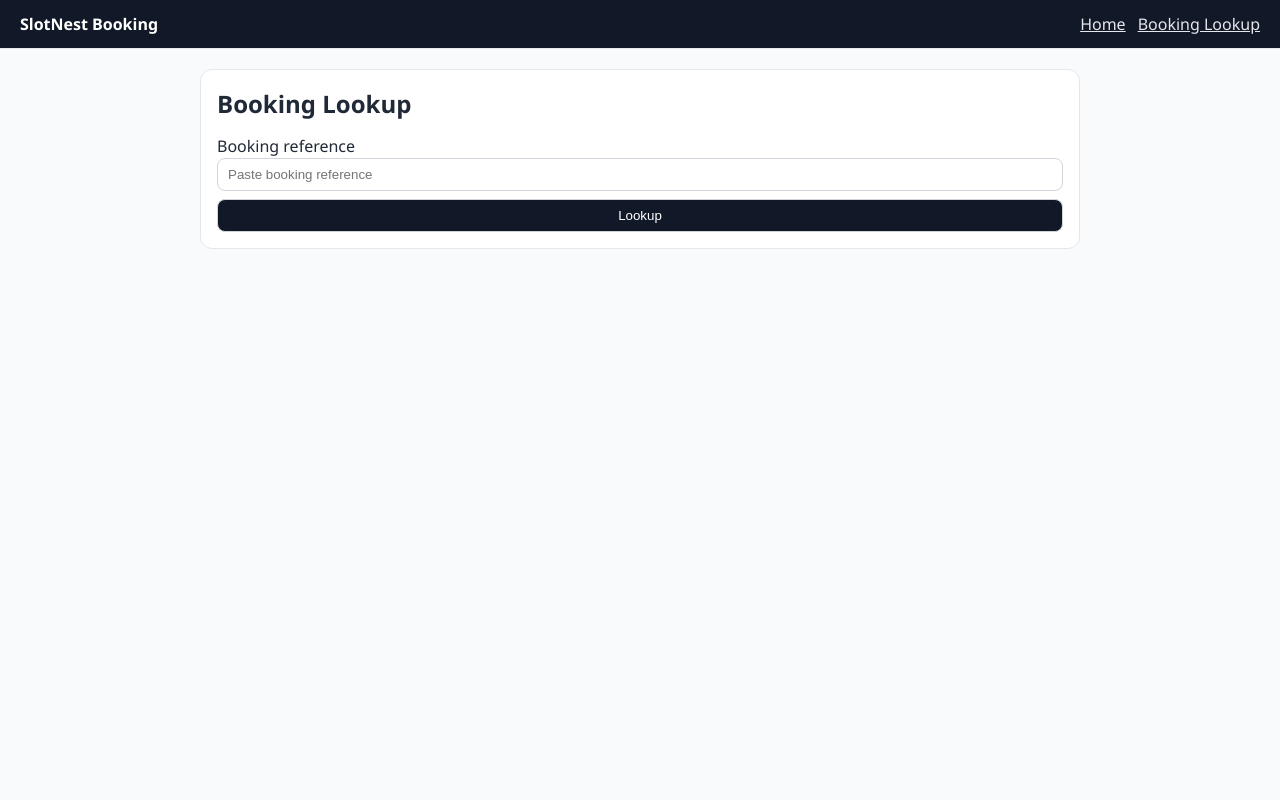
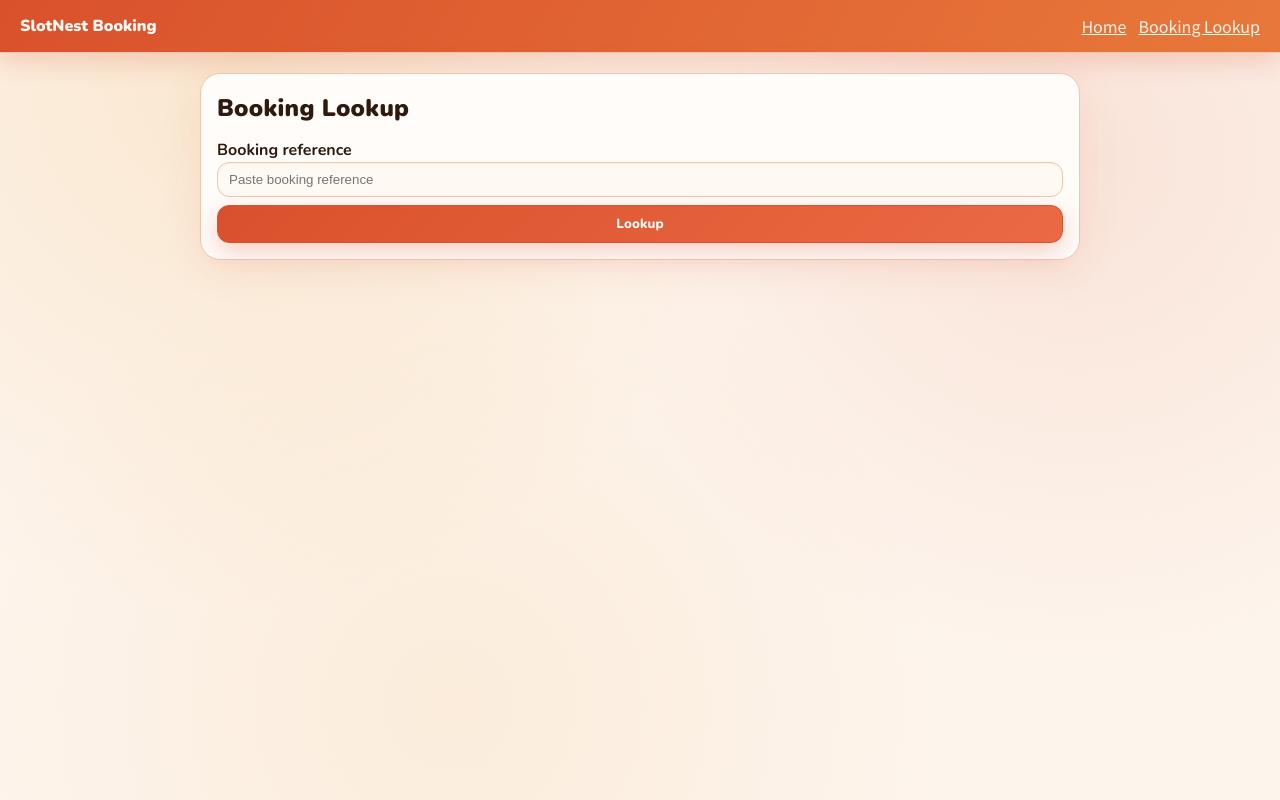
Before and after one commit to qnsak/SlotNest, a React (Vite) app in the folder frontend/: page /booking in a window 1280 px wide. Built offline with nearby package versions, Linux system fonts and the light colour scheme; no server answers.

Commit message:
Apply warm cozy visual theme across frontend

```diff
--- a/frontend/src/app/layout/AdminLayout.tsx
+++ b/frontend/src/app/layout/AdminLayout.tsx
@@ -8,25 +8,27 @@ export function AdminLayout() {
   const { logout } = useAdminAuth();
 
   return (
-    <div style={{ minHeight: "100vh", background: "#f8fafc" }}>
+    <div style={{ minHeight: "100vh" }}>
       <header
         style={{
-          borderBottom: "1px solid #e5e7eb",
-          background: "#0f172a",
-          color: "white",
-          padding: "12px 20px",
+          borderBottom: "1px solid #EFC6AE",
+          background: "linear-gradient(120deg, #2E1A0E 0%, #6A3B23 100%)",
+          color: "#FFF7EF",
+          padding: "14px 20px",
+          boxShadow: "0 10px 26px rgba(46, 26, 14, 0.26)",
         }}
       >
         <div style={{ display: "flex", justifyContent: "space-between", alignItems: "center" }}>
-          <strong>SlotNest Admin</strong>
+          <strong style={{ fontWeight: 900 }}>SlotNest Admin</strong>
           <nav style={{ display: "flex", gap: 12, alignItems: "center" }}>
-            <Link style={{ color: "#e5e7eb" }} to="/admin/intervals">
+            <Link style={{ color: "#FFF0E4" }} to="/admin/intervals">
               Intervals
             </Link>
-            <Link style={{ color: "#e5e7eb" }} to="/admin/bookings">
+            <Link style={{ color: "#FFF0E4" }} to="/admin/bookings">
               Bookings
             </Link>
             <Button
+              variant="ghost"
               type="button"
               onClick={() => {
                 void (async () => {
--- a/frontend/src/app/layout/UserLayout.tsx
+++ b/frontend/src/app/layout/UserLayout.tsx
@@ -2,22 +2,23 @@ import { Link, Outlet } from "react-router-dom";
 
 export function UserLayout() {
   return (
-    <div style={{ minHeight: "100vh", background: "#f8fafc" }}>
+    <div style={{ minHeight: "100vh" }}>
       <header
         style={{
-          borderBottom: "1px solid #e5e7eb",
-          background: "#111827",
-          color: "white",
-          padding: "12px 20px",
+          borderBottom: "1px solid #EFC6AE",
+          background: "linear-gradient(120deg, #D9512C 0%, #E8783A 100%)",
+          color: "#FFF8F3",
+          padding: "14px 20px",
+          boxShadow: "0 10px 24px rgba(217, 81, 44, 0.2)",
         }}
       >
         <div style={{ display: "flex", justifyContent: "space-between", alignItems: "center" }}>
-          <strong>SlotNest Booking</strong>
+          <strong style={{ fontWeight: 900 }}>SlotNest Booking</strong>
           <nav style={{ display: "flex", gap: 12 }}>
-            <Link style={{ color: "#e5e7eb" }} to="/">
+            <Link style={{ color: "#FFF3EA" }} to="/">
               Home
             </Link>
-            <Link style={{ color: "#e5e7eb" }} to="/booking">
+            <Link style={{ color: "#FFF3EA" }} to="/booking">
               Booking Lookup
             </Link>
           </nav>
--- a/frontend/src/index.css
+++ b/frontend/src/index.css
@@ -1,8 +1,20 @@
+@import url("https://fonts.googleapis.com/css2?family=Nunito:wght@700;800;900&family=Noto+Sans+TC:wght@400;500;700;900&display=swap");
+
 :root {
-  font-family: "Segoe UI", Tahoma, Geneva, Verdana, sans-serif;
+  --sn-primary: #D9512C;
+  --sn-primary-strong: #C44221;
+  --sn-primary-soft: #EB6A43;
+  --sn-accent: #E8A030;
+  --sn-bg: #FDF4EC;
+  --sn-surface-soft: #F5D9CA;
+  --sn-card: #FFFCFA;
+  --sn-text: #2E1A0E;
+  --sn-border: #EFC6AE;
+  --sn-shadow-soft: 0 8px 40px rgba(217, 81, 44, 0.1);
+  --sn-shadow-hover: 0 14px 34px rgba(217, 81, 44, 0.18);
   line-height: 1.5;
-  color: #1f2937;
-  background-color: #f9fafb;
+  color: var(--sn-text);
+  background-color: var(--sn-bg);
 }
 
 * {
@@ -13,6 +25,13 @@
 
 body {
   min-height: 100vh;
+  font-family: "Noto Sans TC", "PingFang TC", "Microsoft JhengHei", sans-serif;
+  color: var(--sn-text);
+  background:
+    radial-gradient(circle at 18% 10%, rgba(232, 160, 48, 0.15) 0%, rgba(232, 160, 48, 0) 42%),
+    radial-gradient(circle at 84% 20%, rgba(217, 81, 44, 0.1) 0%, rgba(217, 81, 44, 0) 40%),
+    radial-gradient(circle at 35% 88%, rgba(232, 160, 48, 0.09) 0%, rgba(232, 160, 48, 0) 45%),
+    var(--sn-bg);
 }
 
 .app {
@@ -20,3 +39,77 @@ body {
   place-items: center;
   min-height: 100vh;
 }
+
+h1, h2, h3, h4, h5, h6, label, strong {
+  font-family: "Nunito", "Noto Sans TC", sans-serif;
+}
+
+h1, h2, h3 {
+  font-weight: 900;
+  letter-spacing: 0.01em;
+}
+
+.sn-card {
+  border: 1px solid var(--sn-border);
+  border-radius: 20px;
+  background: var(--sn-card);
+  box-shadow: var(--sn-shadow-soft);
+  padding: 16px;
+  transition: transform 0.2s ease, box-shadow 0.2s ease;
+}
+
+.sn-card:hover {
+  transform: translateY(-2px);
+  box-shadow: var(--sn-shadow-hover);
+}
+
+.sn-button {
+  padding: 9px 14px;
+  border-radius: 12px;
+  border: 1px solid transparent;
+  font-family: "Nunito", "Noto Sans TC", sans-serif;
+  font-weight: 800;
+  letter-spacing: 0.01em;
+  transition: transform 0.2s ease, box-shadow 0.2s ease, opacity 0.2s ease;
+}
+
+.sn-button:not(:disabled):hover {
+  transform: translateY(-2px);
+  box-shadow: 0 10px 28px rgba(217, 81, 44, 0.26);
+}
+
+.sn-button:disabled {
+  cursor: not-allowed;
+  opacity: 0.55;
+}
+
+.sn-button-primary {
+  background: linear-gradient(135deg, var(--sn-primary) 0%, var(--sn-primary-soft) 100%);
+  color: #fff;
+  border-color: #D25431;
+  box-shadow: 0 8px 22px rgba(217, 81, 44, 0.25);
+}
+
+.sn-button-ghost {
+  background: #FFF8F3;
+  color: var(--sn-primary);
+  border-color: var(--sn-surface-soft);
+  box-shadow: 0 5px 18px rgba(232, 160, 48, 0.16);
+}
+
+.sn-input {
+  width: 100%;
+  padding: 9px 11px;
+  border-radius: 12px;
+  border: 1px solid var(--sn-border);
+  background: #FFF9F4;
+  color: var(--sn-text);
+  box-shadow: inset 0 1px 2px rgba(46, 26, 14, 0.05);
+  transition: border-color 0.2s ease, box-shadow 0.2s ease;
+}
+
+.sn-input:focus {
+  outline: none;
+  border-color: var(--sn-primary);
+  box-shadow: 0 0 0 3px rgba(217, 81, 44, 0.15);
+}
--- a/frontend/src/shared/ui/Alert.tsx
+++ b/frontend/src/shared/ui/Alert.tsx
@@ -7,9 +7,9 @@ type Props = PropsWithChildren<{
 }>;
 
 const palette: Record<AlertKind, { bg: string; color: string; border: string }> = {
-  error: { bg: "#fee2e2", color: "#991b1b", border: "#fecaca" },
-  info: { bg: "#dbeafe", color: "#1e3a8a", border: "#bfdbfe" },
-  success: { bg: "#dcfce7", color: "#166534", border: "#bbf7d0" },
+  error: { bg: "#FFF1EC", color: "#8E2D18", border: "#EBA18C" },
+  info: { bg: "#FFF8EE", color: "#7A4A12", border: "#F2C379" },
+  success: { bg: "#FDF3E8", color: "#6E451A", border: "#E7B987" },
 };
 
 export function Alert({ kind = "info", children }: Props) {
@@ -22,8 +22,9 @@ export function Alert({ kind = "info", children }: Props) {
         border: `1px solid ${colors.border}`,
         background: colors.bg,
         color: colors.color,
-        borderRadius: 8,
-        padding: "10px 12px",
+        borderRadius: 12,
+        padding: "10px 14px",
+        boxShadow: "0 8px 28px rgba(217, 81, 44, 0.08)",
       }}
     >
       {children}
--- a/frontend/src/shared/ui/Button.tsx
+++ b/frontend/src/shared/ui/Button.tsx
@@ -1,19 +1,21 @@
 import type { ButtonHTMLAttributes, PropsWithChildren } from "react";
 
-type Props = PropsWithChildren<ButtonHTMLAttributes<HTMLButtonElement>>;
+type Props = PropsWithChildren<
+  ButtonHTMLAttributes<HTMLButtonElement> & {
+    variant?: "primary" | "ghost";
+  }
+>;
 
-export function Button({ children, style, disabled, ...props }: Props) {
+export function Button({ children, style, disabled, variant = "primary", className, ...props }: Props) {
+  const classes = `sn-button ${variant === "ghost" ? "sn-button-ghost" : "sn-button-primary"}${
+    className ? ` ${className}` : ""
+  }`;
   return (
     <button
       disabled={disabled}
+      className={classes}
       {...props}
       style={{
-        padding: "8px 12px",
-        borderRadius: 8,
-        border: "1px solid #d1d5db",
-        background: disabled ? "#9ca3af" : "#111827",
-        color: "#fff",
-        cursor: disabled ? "not-allowed" : "pointer",
         ...style,
       }}
     >
--- a/frontend/src/shared/ui/Card.tsx
+++ b/frontend/src/shared/ui/Card.tsx
@@ -1,15 +1,10 @@
 import type { PropsWithChildren } from "react";
 
-export function Card({ children }: PropsWithChildren) {
+type Props = PropsWithChildren<{ className?: string }>;
+
+export function Card({ children, className }: Props) {
   return (
-    <section
-      style={{
-        border: "1px solid #e5e7eb",
-        borderRadius: 12,
-        background: "#fff",
-        padding: 16,
-      }}
-    >
+    <section className={`sn-card${className ? ` ${className}` : ""}`}>
       {children}
     </section>
   );
--- a/frontend/src/shared/ui/Input.tsx
+++ b/frontend/src/shared/ui/Input.tsx
@@ -2,16 +2,11 @@ import type { InputHTMLAttributes } from "react";
 
 type Props = InputHTMLAttributes<HTMLInputElement>;
 
-export function Input(props: Props) {
+export function Input({ className, ...props }: Props) {
   return (
     <input
+      className={`sn-input${className ? ` ${className}` : ""}`}
       {...props}
-      style={{
-        padding: "8px 10px",
-        borderRadius: 8,
-        border: "1px solid #d1d5db",
-        width: "100%",
-      }}
     />
   );
 }
--- a/frontend/src/shared/ui/Modal.tsx
+++ b/frontend/src/shared/ui/Modal.tsx
@@ -19,7 +19,7 @@ export function Modal({ open, title, onClose, footer, children }: Props) {
       style={{
         position: "fixed",
         inset: 0,
-        background: "rgba(17, 24, 39, 0.55)",
+        background: "rgba(46, 26, 14, 0.5)",
         display: "grid",
         placeItems: "center",
         zIndex: 1000,
@@ -30,26 +30,26 @@ export function Modal({ open, title, onClose, footer, children }: Props) {
       <div
         style={{
           width: "min(520px, 100%)",
-          background: "#ffffff",
-          borderRadius: 16,
-          border: "1px solid #e5e7eb",
-          boxShadow: "0 22px 40px rgba(17, 24, 39, 0.25)",
+          background: "#FFFCFA",
+          borderRadius: 20,
+          border: "1px solid #F5D9CA",
+          boxShadow: "0 18px 42px rgba(217, 81, 44, 0.22)",
           overflow: "hidden",
         }}
         onClick={(event) => event.stopPropagation()}
       >
-        <div style={{ padding: "16px 18px", borderBottom: "1px solid #f3f4f6" }}>
-          <h3 style={{ margin: 0 }}>{title}</h3>
+        <div style={{ padding: "16px 18px", borderBottom: "1px solid #F8E2D6" }}>
+          <h3 style={{ margin: 0, color: "#2E1A0E", fontWeight: 900 }}>{title}</h3>
         </div>
-        <div style={{ padding: 18 }}>{children}</div>
+        <div style={{ padding: 18, color: "#2E1A0E" }}>{children}</div>
         <div
           style={{
             padding: "14px 18px",
-            borderTop: "1px solid #f3f4f6",
+            borderTop: "1px solid #F8E2D6",
             display: "flex",
             justifyContent: "flex-end",
             gap: 8,
-            background: "#f9fafb",
+            background: "#FFF6F0",
           }}
         >
           {footer}
--- a/frontend/src/shared/ui/Spinner.tsx
+++ b/frontend/src/shared/ui/Spinner.tsx
@@ -1,3 +1,3 @@
 export function Spinner() {
-  return <span style={{ fontSize: 14, color: "#374151" }}>Loading...</span>;
+  return <span style={{ fontSize: 14, color: "#6A3B23" }}>Loading...</span>;
 }
```
Also changed, not shown: frontend/src/pages/HomePage.tsx (+35 -13 lines).
